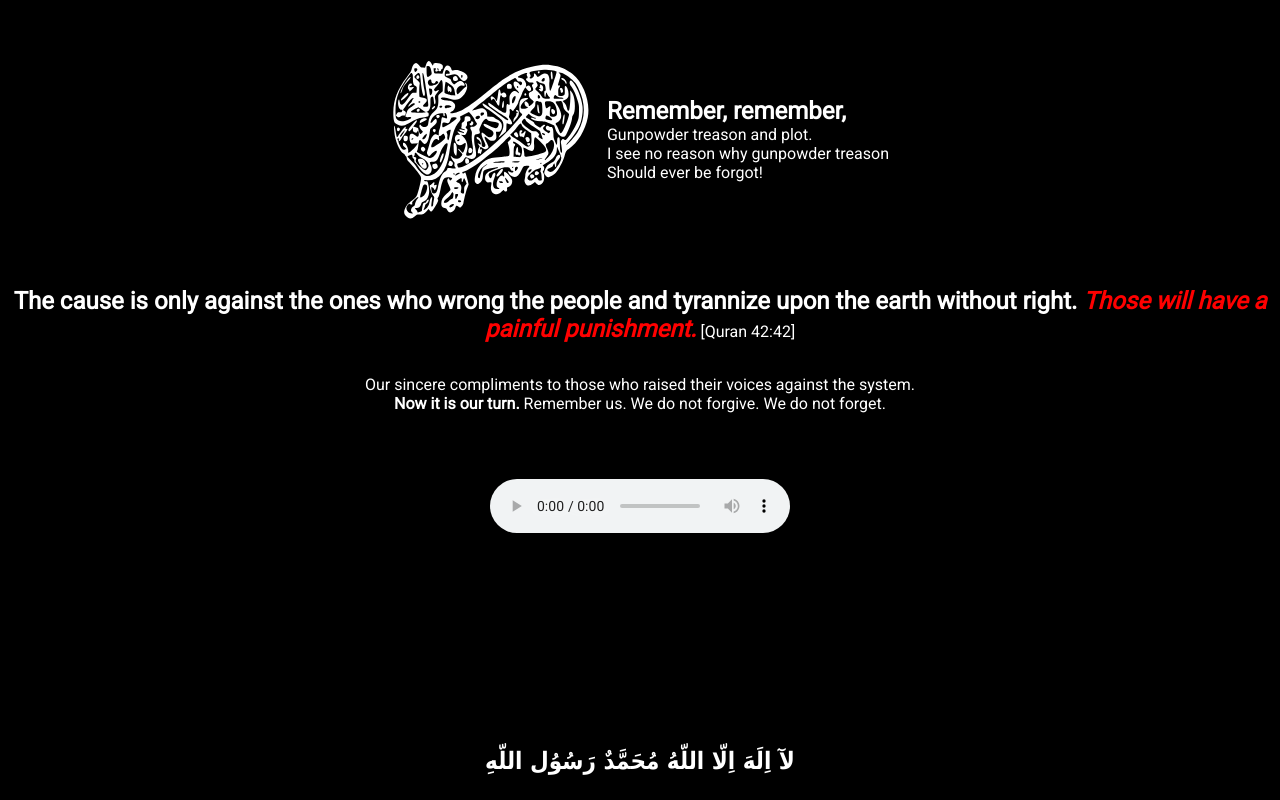
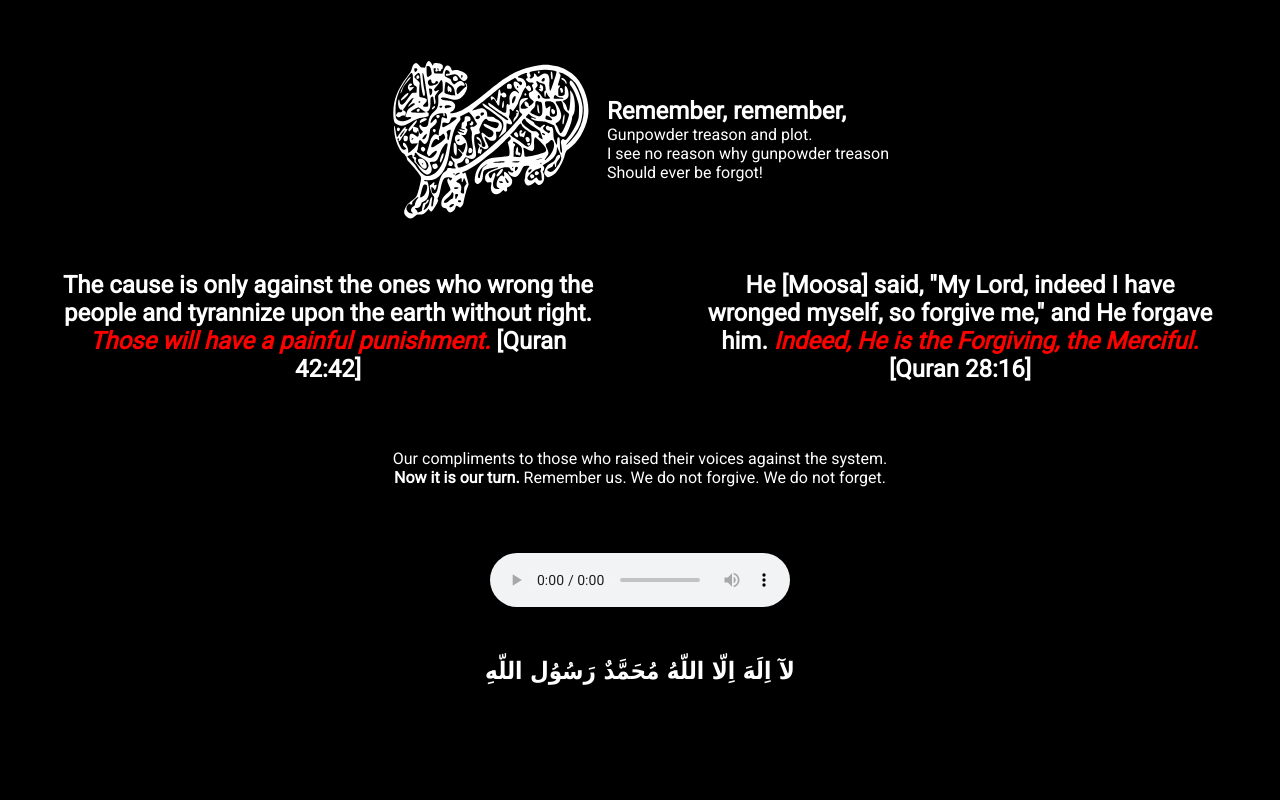
Before and after one commit to orderofassassins/helloworld, a plain HTML site: page index.htm in a window 1280 px wide. Drawn offline with Linux system fonts and the light colour scheme.

Commit message:
Update index.htm

```diff
--- a/index.htm
+++ b/index.htm
@@ -8,11 +8,11 @@
 		.flag-text {margin-left:1rem;}
 		.title {font-size:24px;font-weight:bold;}
 		.s-title {font-size:22px;}
-		#bottom {position:absolute;bottom: 25px;}
 		#p-t-50 {padding-top:50px;}
 		#red {color: red;}
+		#margin-lr-50 {margin-left:50px;margin-right:50px;}
 	</style>
-
+	<link rel='shortcut icon' type='image/x-icon' href='./favicon.ico' />
 </head>
 
 <body>
@@ -25,17 +25,19 @@
 	</div>
 
 	<div class="flex-c" id="p-t-50">
-		<p><span class="title">The cause is only against the ones who wrong the people and tyrannize upon the earth without right. <i id="red">Those will have a painful punishment.</i></span> [Quran 42:42]</p>
-
-		<p>Our sincere compliments to those who raised their voices against the system.<br><b>Now it is our turn.</b> Remember us. We do not forgive. We do not forget.</p>
+		<div class="flex">
+			<span class="title" id="margin-lr-50">The cause is only against the ones who wrong the people and tyrannize upon the earth without right. <i id="red">Those will have a painful punishment.</i> [Quran 42:42]</span>
+			<span class="title" id="margin-lr-50">He [Moosa] said, "My Lord, indeed I have wronged myself, so forgive me," and He forgave him. <i id="red">Indeed, He is the Forgiving, the Merciful.</i> [Quran 28:16]</span>
+		</div>
+		<p id="p-t-50">Our compliments to those who raised their voices against the system.<br><b>Now it is our turn.</b> Remember us. We do not forgive. We do not forget.</p>
 	</div>
 
 	<div class="flex" id="p-t-50">
 		<audio controls autoplay> <source src="./audio.ogg" type="audio/ogg"></audio>
 	</div>
 
-	<div class="flex">
-			<font class="title" face="Tahoma" id="bottom">لآ اِلَهَ اِلّا اللّهُ مُحَمَّدٌ رَسُوُل اللّهِ</font>
+	<div class="flex" id="p-t-50">
+			<font class="title" face="Tahoma">لآ اِلَهَ اِلّا اللّهُ مُحَمَّدٌ رَسُوُل اللّهِ</font>
 	</div>
 
 </body>
```
